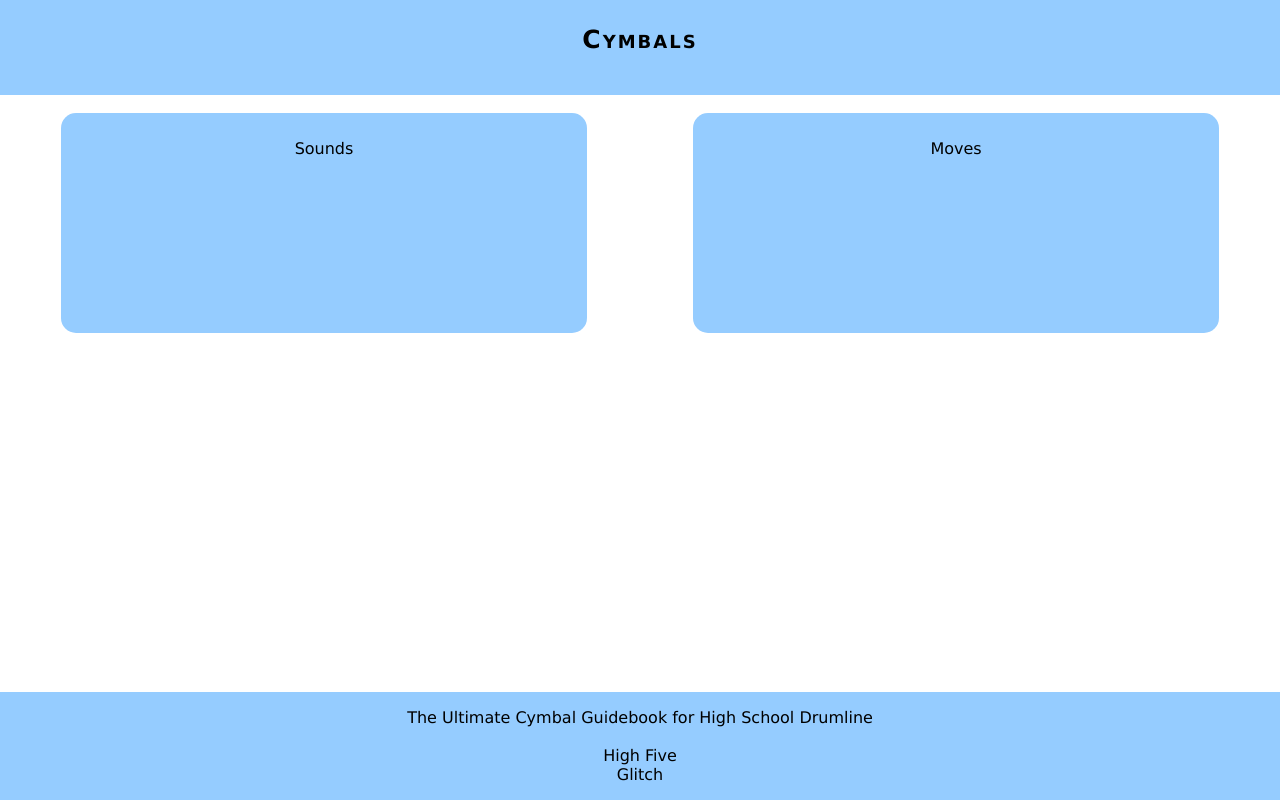
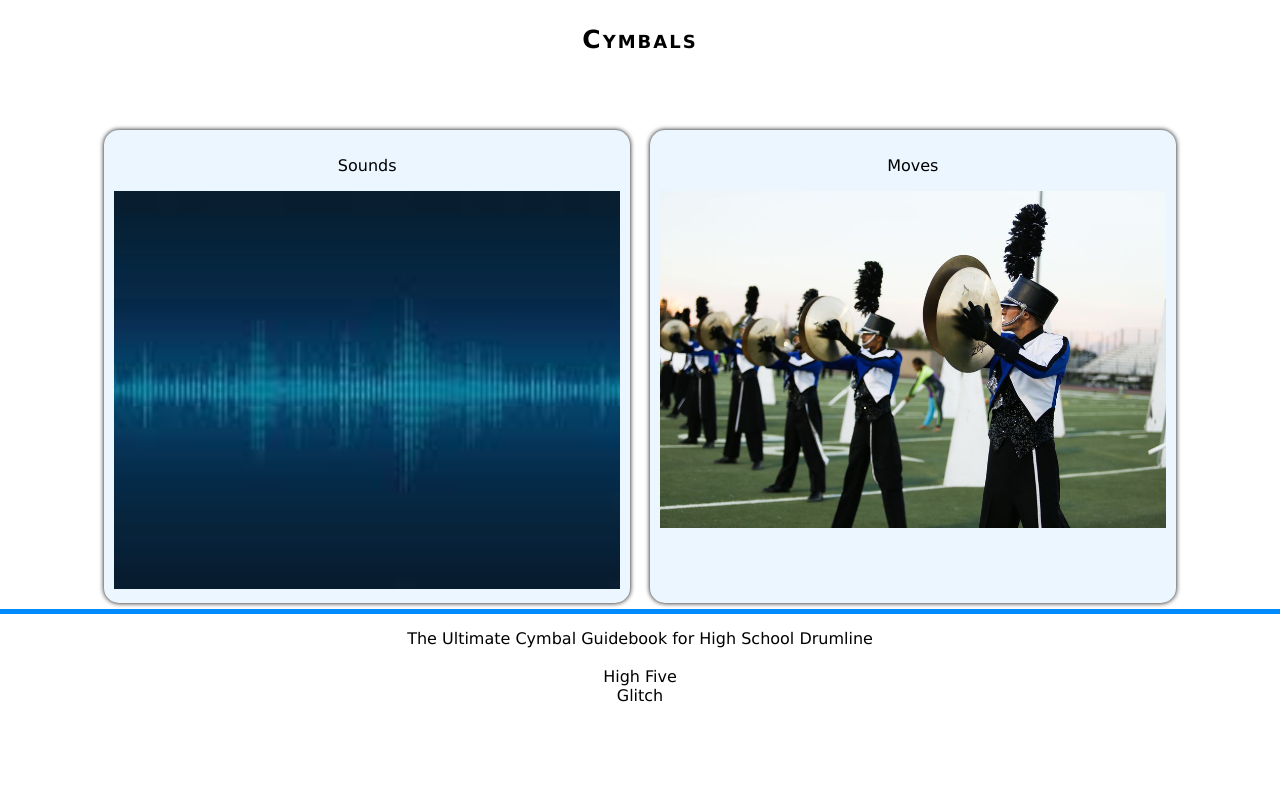
Before and after one commit to CHSGO/drumline, a plain HTML site: page index.html in a window 1280 px wide. Drawn offline with Linux system fonts and the light colour scheme.

Commit message:
first 2 generations tree laid out

```diff
--- a/index.html
+++ b/index.html
@@ -1,32 +1,31 @@
 <!DOCTYPE html>
 <html lang="en">
 <head>
-                <meta charset="UTF-8">
-                <title>Ultimate Cymbal Guidebook</title>
-                <link rel="stylesheet" href="style.css">
+  <meta charset="UTF-8">
+  <title>Ultimate Cymbal Guidebook</title>
+  <link rel="stylesheet" href="style.css">
 </head>
 
-
-<div id="Head"><p id="Title">Cymbals</p></div>
-<div id="Head2"></div>
-
+<div id="header"></div>
 
 <body>
-   <div id="Menu">
-                <div class="item"><p>Sounds</p></div>
-                <div class="item"><p>Moves</p></div>
-   </div>
+  <div id="Menu">
 
-<div id="Foot"><p id="FooterText">The Ultimate Cymbal Guidebook for High School Drumline
-<br><br>
-High Five
-<br>
-Glitch
-</p></div>
+    <div class="item" onclick="location.href='sounds/sounds.html'">
+      <p>Sounds</p>
+      <img src="sound.jpeg">
+    </div>
 
+    <div class="item" onclick="location.href='moves/moves.html'">
+      <p>Moves</p>
+      <img src="moves.jpg">
+    </div>
 
-<link rel="html" href="footer.html">
-
+  </div>
 </body>
 
+<div id="footer"></div>
+
+<script src="page.js"></script>
+
 </html>
--- /dev/null
+++ b/page.js
@@ -0,0 +1,5 @@
+let header = '<div id="Head"><p id="Title">Cymbals</p></div><div id="Head2"></div>';
+document.getElementById("header").innerHTML = header;
+
+let footer = '<div class="break"></div><footer id="Foot"><p id="FooterText">The Ultimate Cymbal Guidebook for High School Drumline<br><br>High Five<br>Glitch</p></footer>';
+document.getElementById("footer").innerHTML = footer;
--- a/style.css
+++ b/style.css
@@ -1,28 +1,23 @@
 #Head
 {
-    position: absolute;
   width: 100%;
   height: 95px;
-    top: 0;
-    left: 0;
-    right: 0;
-    bottom: 1;
-    display: block;
-    background-color: #95ccff;
 }
-#Head2{height: 95px;}
 
 #Foot
 {
+  width: 100%;
+  height: 90px;
+}
+
+.break
+{
+  width: 105%;
+  height: 5px;
+  margin-top: -20px;
+  margin-left: -5%;
+  background-color: rgb(0, 140, 255);
   position: absolute;
-    width: 100%;
-    height: auto;
-    top: 1;
-    left: 0;
-    right: 0;
-    bottom: 0;
-    display: block;
-    background-color: #95ccff;
 }
 
 #Title
@@ -46,13 +41,17 @@ p
   font-family: "Lucida Sans Unicode", "Lucida Grande", sans-serif;
 }
 
+img
+{
+  width: 100%;
+  height: auto;
+}
+
 #Menu
 {
-     /*height: 50px;
-     width: 100%;*/
   display: flex;
   flex-flow: row wrap;
-     justify-content: space-around;
+  justify-content: center;
   padding: 0px;
   margin: 0px;
   list-style: none;
@@ -60,13 +59,28 @@ p
 
 #Menu > div
 {
-        height: 200px;
+  cursor: pointer;
+
+  height: auto;
 
   margin: 10px;
   padding: 10px;
 
   border-radius: 15px;
-        background-color: #95ccff;
+  background-color: #ebf6ff;
+
+  box-shadow: 0px 0px 5px 0px rgba(0,0,0,1);
+  -webkit-box-shadow: 0px 0px 5px 0px rgba(0,0,0,1);
+  -moz-box-shadow: 0px 0px 5px 0px rgba(0,0,0,1);
+}
+
+#back
+{
+  position: fixed;
+  cursor: pointer;
+  width: 50px;
+  top: 20px;
+  left: 20px;
 }
 
  @media screen and (orientation:landscape) {
```
Also changed, not shown: moves/moves.html (added, +43 -0 lines), sounds/sounds.html (added, +63 -0 lines), back.png (added), moves.jpg (added), moves/danger.jpg (added), moves/easy.jpeg (added), moves/hard.png (added), moves/meduim.png (added), sound.jpeg (added). Lines whose indentation alone changed are shown as unchanged.
